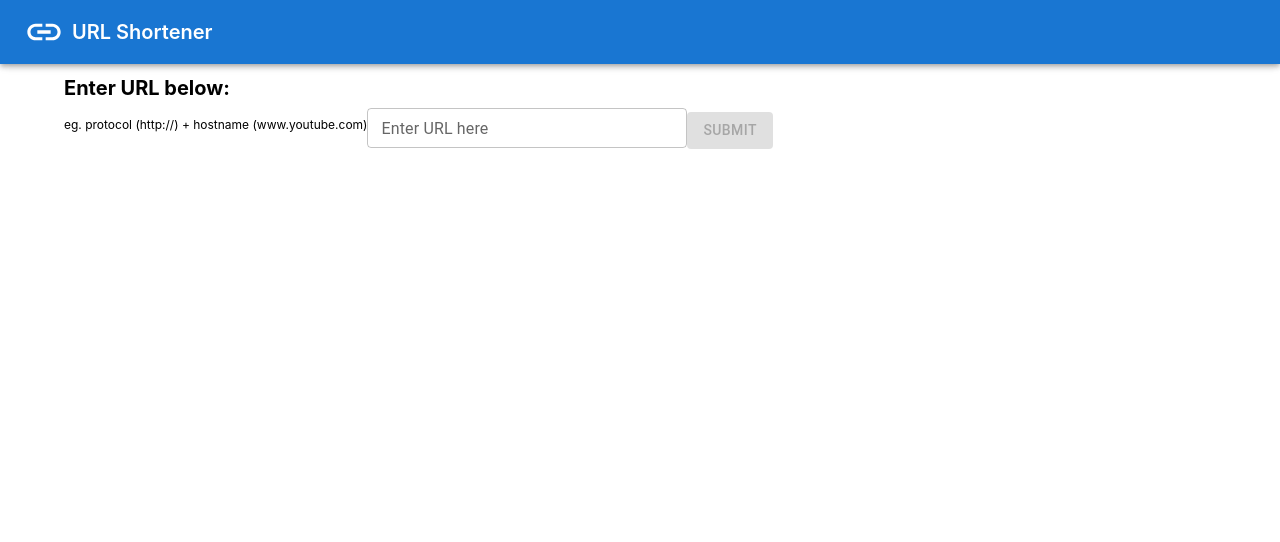
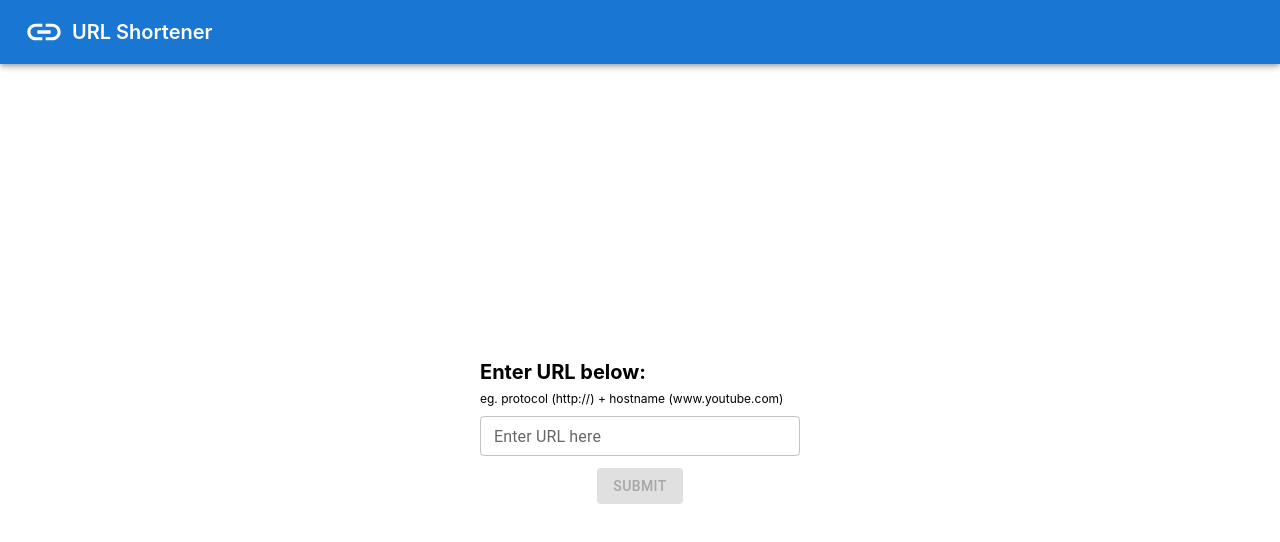
Before and after one commit to brygoh/url-shortener, a Next.js app: page / in a window 1280 px wide. Shown: the top 542 px of the page. Built offline with nearby package versions, Linux system fonts and the light colour scheme.

Commit message:
added important to overwrite mui

```diff
--- a/styles/index.css
+++ b/styles/index.css
@@ -1,52 +1,52 @@
 .index-appbar {
-  min-width: 320px;
-  height: 64px;
-  padding: 12px 24px;
-  display: flex;
-  justify-content: center;
-  box-sizing: border-box;
+  min-width: 320px !important;
+  height: 64px !important;
+  padding: 12px 24px !important;
+  display: flex !important;
+  justify-content: center !important;
+  box-sizing: border-box !important;
 }
 
 .index-appbar-title {
-  height: 100%;
-  font-size: 20px;
-  font-weight: 600;
-  display: flex;
-  flex-direction: row;
-  align-items: center;
+  height: 100% !important;
+  font-size: 20px !important;
+  font-weight: 600 !important;
+  display: flex !important;
+  flex-direction: row !important;
+  align-items: center !important;
 }
 
 .index-container {
-  margin-top: 64px;
-  display: flex;
-  justify-content: center;
-  align-items: center;
-  height: calc(100vh - 64px);
-  min-width: 320px;
-  padding: 12px 24px;
-  box-sizing: border-box;
-  flex-direction: column;
-  position: relative;
+  margin-top: 64px !important;
+  display: flex !important;
+  justify-content: center !important;
+  align-items: center !important;
+  height: calc(100vh - 64px) !important;
+  min-width: 320px !important;
+  padding: 12px 24px !important;
+  box-sizing: border-box !important;
+  flex-direction: column !important;
+  position: relative !important;
 }
 
 .index-textfield {
-  width: 100%;
-  max-width: 320px;
+  width: 100% !important;
+  max-width: 320px !important;
   /* margin-bottom: 12px; */
 }
 
 .index-success {
-  position: absolute;
-  top: 50px;
-  max-width: 300px;
+  position: absolute !important;
+  top: 50px !important;
+  max-width: 300px !important;
 }
 
 @media screen and (max-width: 480px) {
   .index-appbar {
-    padding: 12px 12px;
+    padding: 12px 12px !important;
   }
 
   .index-container {
-    padding: 12px 12px;
+    padding: 12px 12px !important;
   }
 }
```
